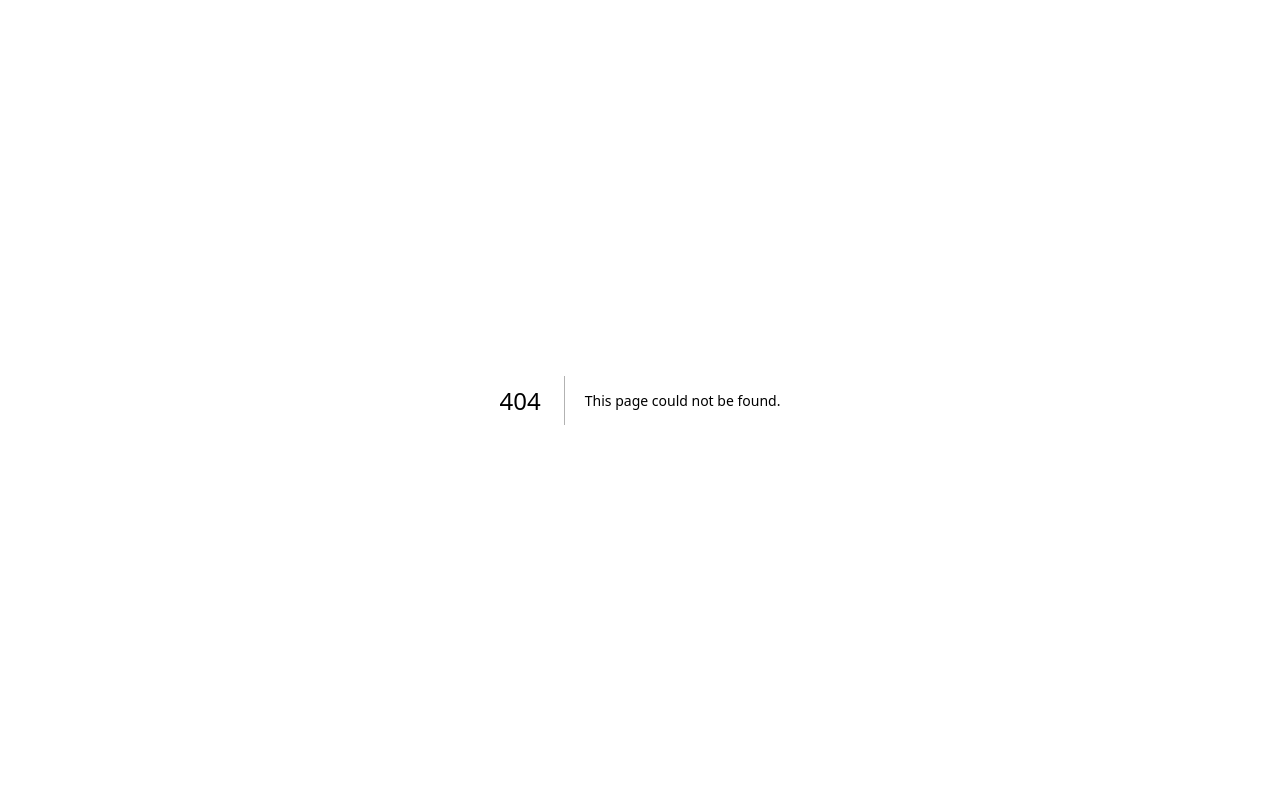
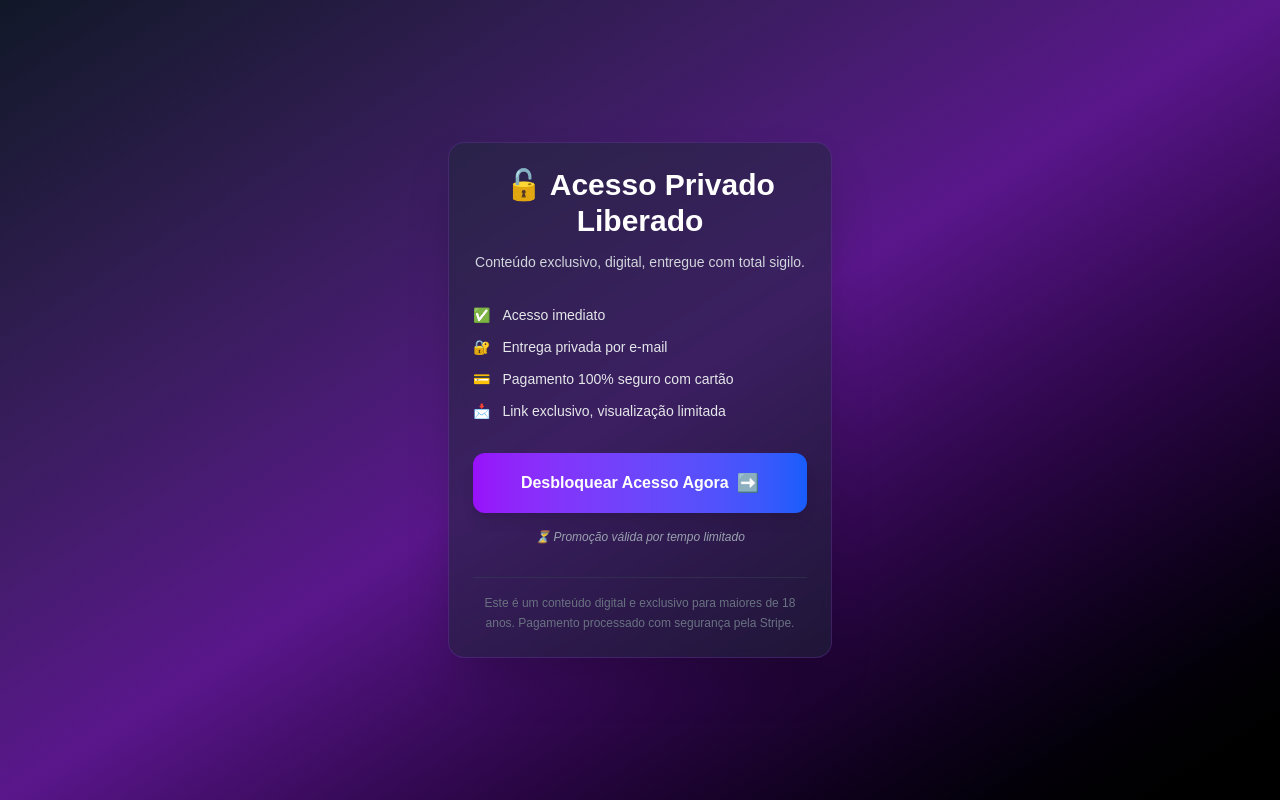
Before and after one commit to alexberneira/acessorestrito, a Next.js app: page /acesso in a window 1280 px wide. Before the commit this address had no page. Built offline with nearby package versions, Linux system fonts and the light colour scheme.

Commit message:
feat: remove campo de e-mail da mini landing page de acesso

```diff
--- /dev/null
+++ b/src/app/acesso/page.tsx
@@ -0,0 +1,64 @@
+'use client'
+
+export default function AcessoPrivado() {
+  const handleAcesso = () => {
+    // Redirecionar para o checkout principal
+    window.location.href = '/'
+  }
+
+  return (
+    <div className="min-h-screen bg-gradient-to-br from-gray-900 via-purple-900 to-black flex items-center justify-center p-4">
+      <div className="max-w-sm w-full bg-gray-800/50 backdrop-blur-sm rounded-2xl p-6 border border-purple-500/20 shadow-2xl">
+        {/* Header */}
+        <div className="text-center mb-8">
+          <h1 className="text-3xl font-bold text-white mb-3">
+            🔓 Acesso Privado Liberado
+          </h1>
+          <p className="text-gray-300 text-sm leading-relaxed">
+            Conteúdo exclusivo, digital, entregue com total sigilo.
+          </p>
+        </div>
+        {/* Vantagens */}
+        <div className="space-y-3 mb-8">
+          <div className="flex items-center text-gray-200 text-sm">
+            <span className="text-green-400 mr-3">✅</span>
+            Acesso imediato
+          </div>
+          <div className="flex items-center text-gray-200 text-sm">
+            <span className="text-blue-400 mr-3">🔐</span>
+            Entrega privada por e-mail
+          </div>
+          <div className="flex items-center text-gray-200 text-sm">
+            <span className="text-purple-400 mr-3">💳</span>
+            Pagamento 100% seguro com cartão
+          </div>
+          <div className="flex items-center text-gray-200 text-sm">
+            <span className="text-pink-400 mr-3">📩</span>
+            Link exclusivo, visualização limitada
+          </div>
+        </div>
+        {/* Botão de ação */}
+        <button
+          onClick={handleAcesso}
+          className="w-full bg-gradient-to-r from-purple-600 to-blue-600 hover:from-purple-700 hover:to-blue-700 text-white font-bold py-4 px-6 rounded-xl transition-all duration-300 transform hover:scale-[1.02] shadow-lg hover:shadow-purple-500/25 flex items-center justify-center gap-2"
+        >
+          Desbloquear Acesso Agora
+          <span className="text-lg">➡️</span>
+        </button>
+        {/* Urgência */}
+        <div className="text-center mt-4">
+          <p className="text-xs text-gray-400 italic">
+            ⏳ Promoção válida por tempo limitado
+          </p>
+        </div>
+        {/* Rodapé */}
+        <div className="mt-8 pt-4 border-t border-gray-700/50">
+          <p className="text-xs text-gray-500 text-center leading-relaxed">
+            Este é um conteúdo digital e exclusivo para maiores de 18 anos.
+            Pagamento processado com segurança pela Stripe.
+          </p>
+        </div>
+      </div>
+    </div>
+  )
+}
```
